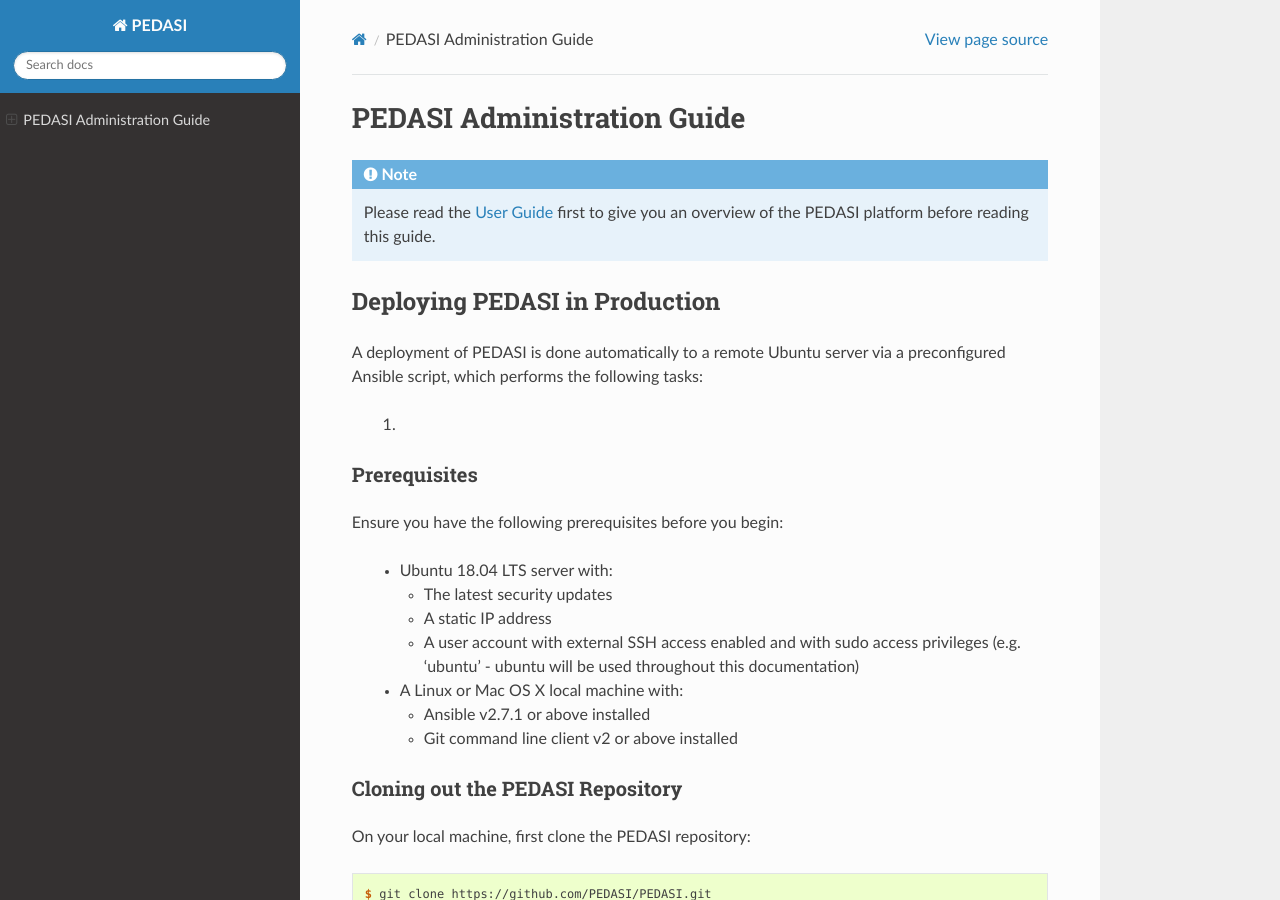
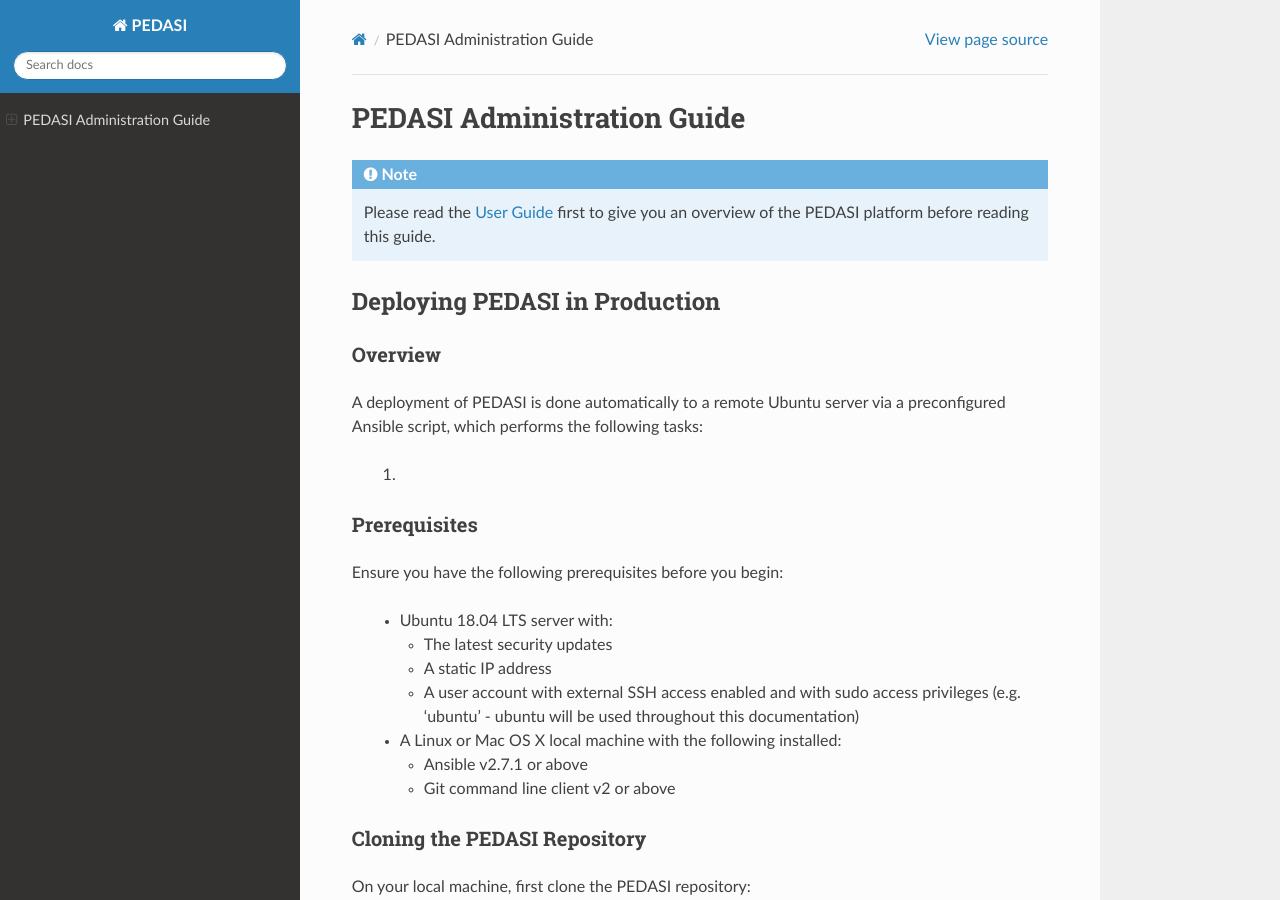
Before and after one commit to tiferrei/PEDASI, a Sphinx documentation site: the page built from docs/source/guide_administrator.rst, in a window 1280 px wide and 900 px high. Built offline with Sphinx 7.4.7 and the Read the Docs theme 2.0.0, drawn with Linux system fonts in a browser that asks for light colours; the version number could not be read and is left out.

Commit message:
Minor text phrasing changes and formatting

```diff
--- a/docs/source/guide_administrator.rst
+++ b/docs/source/guide_administrator.rst
@@ -13,6 +13,9 @@
 
 Deploying PEDASI in Production
 ------------------------------
+
+Overview
+^^^^^^^^
 
 A deployment of PEDASI is done automatically to a remote Ubuntu server via a preconfigured Ansible script, which performs the following tasks:
 
@@ -30,14 +33,14 @@
    - A static IP address
    - A user account with external SSH access enabled and with sudo access privileges (e.g. 'ubuntu' - ubuntu will be used throughout this documentation)
 
- - A Linux or Mac OS X local machine with:
+ - A Linux or Mac OS X local machine with the following installed:
 
-   - Ansible v2.7.1 or above installed
-   - Git command line client v2 or above installed
+   - Ansible v2.7.1 or above
+   - Git command line client v2 or above
 
 
-Cloning out the PEDASI Repository
-^^^^^^^^^^^^^^^^^^^^^^^^^^^^^^^^^
+Cloning the PEDASI Repository
+^^^^^^^^^^^^^^^^^^^^^^^^^^^^^
 
 On your local machine, first clone the PEDASI repository:
 
@@ -59,14 +62,18 @@
 Managing Data Sources
 ---------------------
 
+
 Adding a Data Source
 ^^^^^^^^^^^^^^^^^^^^
+
 
 Updating a Data Source
 ^^^^^^^^^^^^^^^^^^^^^^
 
+
 Removing a Data Source
 ^^^^^^^^^^^^^^^^^^^^^^
+
 
 Approving Data Access Requests
 ^^^^^^^^^^^^^^^^^^^^^^^^^^^^^^
@@ -75,11 +82,14 @@
 Managing Applications
 ---------------------
 
+
 Adding an Application
 ^^^^^^^^^^^^^^^^^^^^^
 
+
 Updating an Application
 ^^^^^^^^^^^^^^^^^^^^^^^
+
 
 Removing an Application
 ^^^^^^^^^^^^^^^^^^^^^^^
```
Also changed, not shown: other parts of docs/source/guide_administrator.rst (+1 -1 lines).
